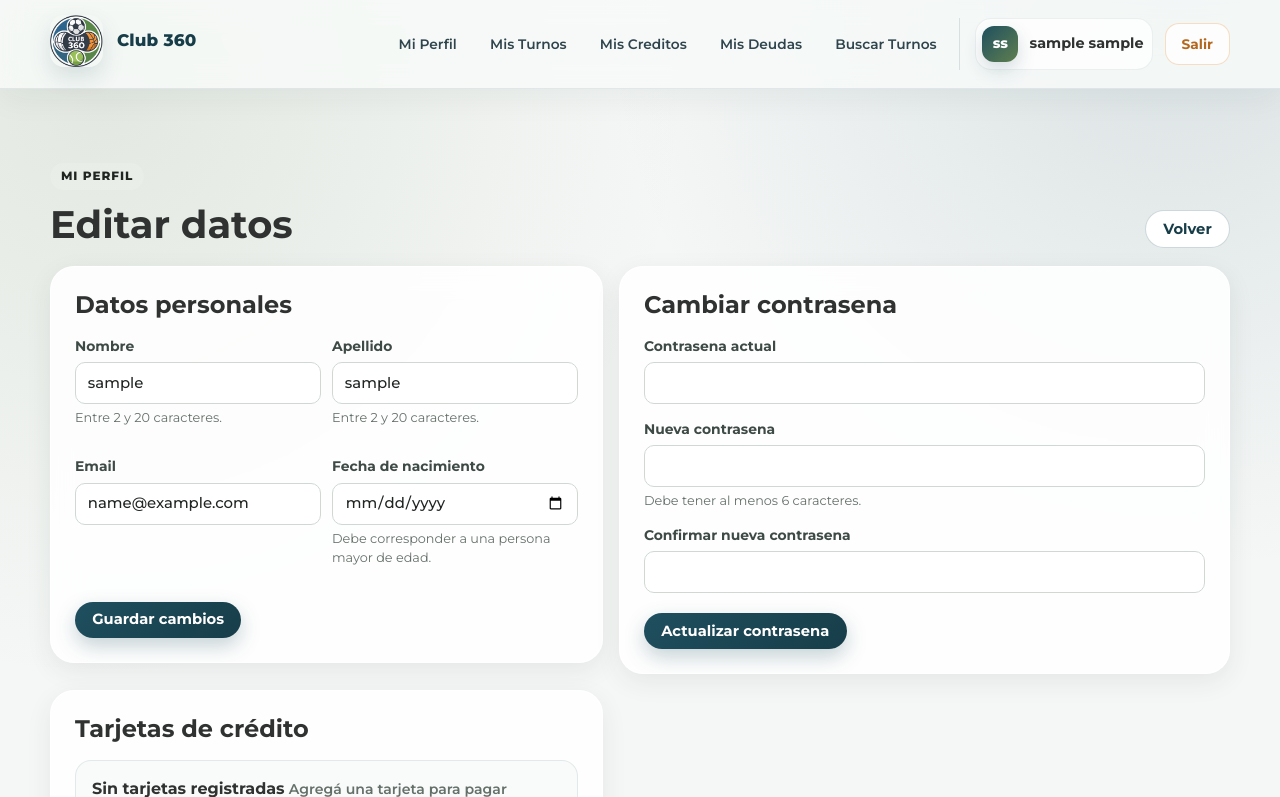
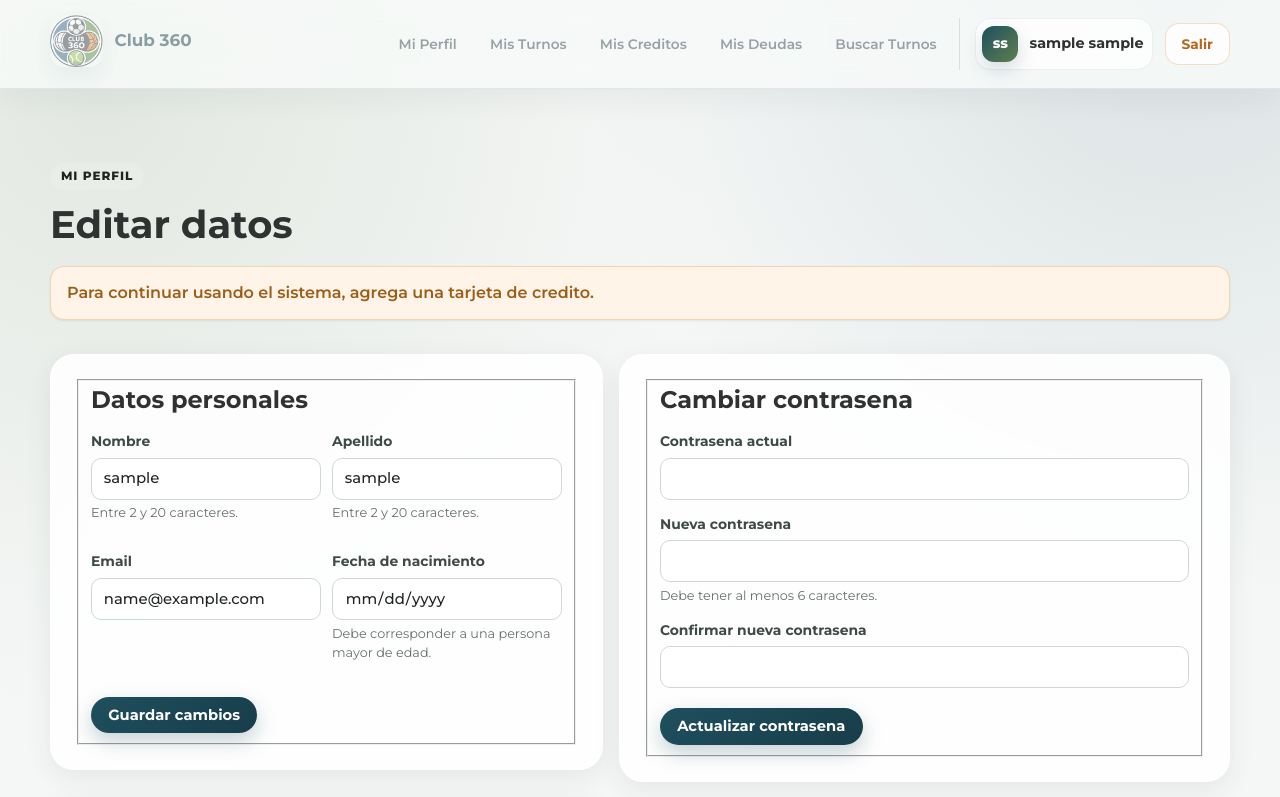
Before and after one commit to SantiTose/Club360, a Flask app: page /auth/perfil/editar in a window 1280 px wide. Shown: the top 797 px of the page. Run offline with Flask 3, Linux system fonts and the light colour scheme; the visitor is signed in with stand-in values (Sample User, id 1); data comes from the database, SQL or seed files in the repository; data that the repository does not hold is empty.

Commit message:
lista de espera y envio de mails 1/2

```diff
--- a/statics/css/style.css
+++ b/statics/css/style.css
@@ -170,7 +170,8 @@
     min-width: 0;
 }
 
-.navbar-menu a {
+.navbar-menu a,
+.navbar-menu .nav-link-disabled {
     display: inline-flex;
     align-items: center;
     min-height: 42px;
@@ -182,6 +183,14 @@
     white-space: nowrap;
 }
 
+.navbar-brand .nav-link-disabled {
+    display: inline-flex;
+    align-items: center;
+    gap: 0.75rem;
+    color: var(--petrol-dark);
+    font-weight: 700;
+}
+
 .navbar-menu a:hover {
     background: rgba(31, 79, 95, 0.08);
 }
@@ -198,6 +207,12 @@
 .nav-link-pill-alt {
     background: rgba(31, 79, 95, 0.06);
     color: var(--petrol-dark);
+}
+
+.nav-link-disabled {
+    cursor: not-allowed;
+    opacity: 0.48;
+    pointer-events: none;
 }
 
 .user-menu {
--- a/templates/auth/editar_perfil.html
+++ b/templates/auth/editar_perfil.html
@@ -9,11 +9,20 @@
             <span class="dashboard-eyebrow">Mi perfil</span>
             <h1>Editar datos</h1>
         </div>
+        {% if not requiere_tarjeta %}
         <a href="{{ url_for('dashboard') }}" class="btn btn-secondary">Volver</a>
+        {% endif %}
     </div>
+
+    {% if requiere_tarjeta %}
+    <div class="alert alert-warning">
+        Para continuar usando el sistema, agrega una tarjeta de credito.
+    </div>
+    {% endif %}
 
     <div class="profile-edit-grid">
         <form method="POST" class="profile-edit-panel auth-form" novalidate>
+            {% if requiere_tarjeta %}<fieldset disabled>{% endif %}
             <input type="hidden" name="action" value="perfil">
             <h2>Datos personales</h2>
 
@@ -93,9 +102,11 @@
             <div class="button-group">
                 <button type="submit" class="btn btn-primary">Guardar cambios</button>
             </div>
+            {% if requiere_tarjeta %}</fieldset>{% endif %}
         </form>
 
         <form method="POST" class="profile-edit-panel auth-form" novalidate>
+            {% if requiere_tarjeta %}<fieldset disabled>{% endif %}
             <input type="hidden" name="action" value="cambiar_password">
             <h2>Cambiar contrasena</h2>
 
@@ -154,6 +165,7 @@
             <div class="button-group">
                 <button type="submit" class="btn btn-primary">Actualizar contrasena</button>
             </div>
+            {% if requiere_tarjeta %}</fieldset>{% endif %}
         </form>
 
         <div class="profile-edit-panel">
--- a/templates/base.html
+++ b/templates/base.html
@@ -8,25 +8,47 @@
     {% block extra_css %}{% endblock %}
 </head>
 <body>
+    {% set bloquear_navegacion_por_tarjeta = current_user.is_authenticated and current_user.tipo_usuario == 'cliente' and not current_user.tarjeta_credito_ultimos4 %}
     <!-- Navbar -->
     <nav class="navbar">
         <div class="container">
             <div class="navbar-brand">
+                {% if bloquear_navegacion_por_tarjeta %}
+                <span class="nav-link-disabled">
+                    <img src="{{ url_for('static', filename='images/logo.png') }}" alt="Club 360 Logo">
+                    <span>Club 360</span>
+                </span>
+                {% else %}
                 <a href="{{ url_for('index') }}">
                     <img src="{{ url_for('static', filename='images/logo.png') }}" alt="Club 360 Logo">
                     <span>Club 360</span>
                 </a>
+                {% endif %}
             </div>
             <ul class="navbar-menu">
                 {% if current_user.is_authenticated %}
+                    {% if bloquear_navegacion_por_tarjeta %}
+                    <li><span class="nav-link-pill nav-link-disabled">Mi Perfil</span></li>
+                    {% else %}
                     <li><a href="{{ url_for('dashboard') }}" class="nav-link-pill">Mi Perfil</a></li>
+                    {% endif %}
                     {% if current_user.tipo_usuario == 'cliente' %}
+                    {% if bloquear_navegacion_por_tarjeta %}
+                    <li><span class="nav-link-pill nav-link-disabled">Mis Turnos</span></li>
+                    <li><span class="nav-link-pill nav-link-disabled">Mis Creditos</span></li>
+                    <li><span class="nav-link-pill nav-link-disabled">Mis Deudas</span></li>
+                    {% else %}
                     <li><a href="{{ url_for('turnos.mis_turnos') }}" class="nav-link-pill">Mis Turnos</a></li>
                     <li><a href="{{ url_for('mis_creditos') }}" class="nav-link-pill">Mis Creditos</a></li>
                     <li><a href="{{ url_for('turnos.mis_deudas') }}" class="nav-link-pill">Mis Deudas</a></li>
                     {% endif %}
+                    {% endif %}
                     {% if current_user.tipo_usuario == 'cliente' %}
+                    {% if bloquear_navegacion_por_tarjeta %}
+                    <li><span class="nav-link-pill nav-link-disabled">Buscar Turnos</span></li>
+                    {% else %}
                     <li><a href="{{ url_for('turnos.ver_turnos_disponibles') }}" class="nav-link-pill">Buscar Turnos</a></li>
+                    {% endif %}
                     {% elif current_user.tipo_usuario == 'empleado' %}
                     <li><a href="{{ url_for('turnos.buscar_turnos_cliente_empleado') }}" class="nav-link-pill">Buscar Turnos</a></li>
                     <li><a href="{{ url_for('turnos.ver_turnos_disponibles') }}" class="nav-link-pill nav-link-pill-alt">Gestionar Turnos</a></li>
--- a/website/auth/routes.py
+++ b/website/auth/routes.py
@@ -149,6 +149,21 @@
     )
 
 
+def _cliente_tiene_tarjeta(usuario):
+    if usuario.tipo_usuario != TipoUsuario.CLIENTE:
+        return True
+
+    tiene_tarjeta = TarjetaCredito.query.filter_by(usuario_id=usuario.id).first() is not None
+    if tiene_tarjeta:
+        return True
+
+    return bool(
+        usuario.tarjeta_credito_marca
+        and usuario.tarjeta_credito_ultimos4
+        and usuario.tarjeta_credito_vencimiento
+    )
+
+
 def _sincronizar_tarjeta_principal(usuario):
     principal = (
         TarjetaCredito.query
@@ -198,6 +213,7 @@
 
 def _render_editar_perfil(field_errors=None, form_data=None):
     fecha_formateada = current_user.fecha_nacimiento.isoformat() if current_user.fecha_nacimiento else ''
+    tarjetas = _tarjetas_del_cliente(current_user)
     return render_template(
         'auth/editar_perfil.html',
         field_errors=field_errors or {},
@@ -207,7 +223,8 @@
             'email': current_user.email,
             'fecha_nacimiento': fecha_formateada,
         },
-        tarjetas=_tarjetas_del_cliente(current_user),
+        tarjetas=tarjetas,
+        requiere_tarjeta=not tarjetas,
     )
 
 
@@ -358,6 +375,8 @@
 
         if usuario and check_password_hash(usuario.password, password):
             login_user(usuario, remember=bool(remember))
+            if usuario.tipo_usuario == TipoUsuario.CLIENTE and not _cliente_tiene_tarjeta(usuario):
+                return redirect(url_for('auth.editar_perfil'))
             if usuario.requiere_cambio_password and usuario.tipo_usuario == TipoUsuario.CLIENTE:
                 flash('Ingresaste con una contrasena temporal. Cambiala desde Editar perfil para continuar.', 'warning')
                 return redirect(url_for('auth.editar_perfil'))
@@ -384,13 +403,21 @@
 
 
 @auth_bp.before_app_request
-def requerir_cambio_password_temporal_cliente():
+def requerir_perfil_completo_cliente():
     if not current_user.is_authenticated:
         return None
-    if current_user.tipo_usuario != TipoUsuario.CLIENTE or not current_user.requiere_cambio_password:
+    if current_user.tipo_usuario != TipoUsuario.CLIENTE:
         return None
 
     endpoints_permitidos = {'auth.editar_perfil', 'auth.logout', 'static'}
+    if not _cliente_tiene_tarjeta(current_user):
+        if request.endpoint not in endpoints_permitidos:
+            return redirect(url_for('auth.editar_perfil'))
+        return None
+
+    if not current_user.requiere_cambio_password:
+        return None
+
     if request.endpoint not in endpoints_permitidos:
         flash('Para continuar, cambia tu contrasena temporal desde Editar perfil.', 'warning')
         return redirect(url_for('auth.editar_perfil'))
@@ -408,8 +435,13 @@
 
     if request.method == 'POST':
         action = request.form.get('action', 'perfil')
+        tarjeta_obligatoria_pendiente = not _cliente_tiene_tarjeta(current_user)
 
-        if current_user.requiere_cambio_password and action != 'cambiar_password':
+        if tarjeta_obligatoria_pendiente and action != 'agregar_tarjeta':
+            flash('Primero tenes que agregar una tarjeta de credito para continuar.', 'warning')
+            return redirect(url_for('auth.editar_perfil'))
+
+        if current_user.requiere_cambio_password and action != 'cambiar_password' and not tarjeta_obligatoria_pendiente:
             flash('Primero tenes que cambiar tu contrasena temporal.', 'warning')
             return redirect(url_for('auth.editar_perfil'))
 
@@ -612,9 +644,6 @@
         apellido = request.form.get('apellido', '').strip()
         dni = request.form.get('dni', '').strip()
         fecha_nacimiento_raw = request.form.get('fecha_nacimiento', '').strip()
-        tarjeta_credito_raw = request.form.get('tarjeta_credito', '').strip()
-        tarjeta_vencimiento_raw = request.form.get('tarjeta_vencimiento', '').strip()
-        tarjeta_cvv_raw = request.form.get('tarjeta_cvv', '').strip()
         email = request.form.get('email', '').strip().lower()
         tipo_usuario = request.form.get('tipo_usuario', TipoUsuario.CLIENTE)
 
@@ -635,19 +664,6 @@
         if not email or not re.match(r'^[^\s@]+@[^\s@]+\.[^\s@]+$', email):
             field_errors['email'] = 'El email no es válido'
 
-        tarjeta_marca, tarjeta_ultimos4, error_tarjeta = (None, None, None)
-        tarjeta_vencimiento = None
-        if tipo_usuario == TipoUsuario.CLIENTE:
-            tarjeta_marca, tarjeta_ultimos4, error_tarjeta = _normalizar_datos_tarjeta_credito(
-                tarjeta_credito_raw,
-                tarjeta_vencimiento_raw,
-                tarjeta_cvv_raw,
-            )
-            if error_tarjeta:
-                field_errors['tarjeta_credito'] = error_tarjeta
-            else:
-                tarjeta_vencimiento = _parsear_vencimiento_tarjeta(tarjeta_vencimiento_raw)
-
         tipos_permitidos = {TipoUsuario.CLIENTE}
         if _es_admin(current_user):
             tipos_permitidos.update({TipoUsuario.EMPLEADO, TipoUsuario.ADMINISTRADOR})
@@ -665,8 +681,6 @@
                     'apellido': apellido,
                     'dni': dni,
                     'fecha_nacimiento': fecha_nacimiento_raw,
-                    'tarjeta_credito': tarjeta_credito_raw,
-                    'tarjeta_vencimiento': tarjeta_vencimiento_raw,
                     'email': email,
                     'tipo_usuario': tipo_usuario,
                 },
@@ -681,9 +695,9 @@
             dni=dni,
             fecha_nacimiento=fecha_nacimiento,
             autorizacion_menor=False,
-            tarjeta_credito_marca=tarjeta_marca,
-            tarjeta_credito_ultimos4=tarjeta_ultimos4,
-            tarjeta_credito_vencimiento=tarjeta_vencimiento,
+            tarjeta_credito_marca=None,
+            tarjeta_credito_ultimos4=None,
+            tarjeta_credito_vencimiento=None,
             tarjeta_credito_saldo=100000.0 if tipo_usuario == TipoUsuario.CLIENTE else 0.0,
             email=email,
             password=generate_password_hash(password_temporal),
@@ -692,16 +706,6 @@
             requiere_cambio_password=True,
         )
         db.session.add(nuevo_usuario)
-        db.session.flush()
-        if tipo_usuario == TipoUsuario.CLIENTE:
-            db.session.add(TarjetaCredito(
-                usuario_id=nuevo_usuario.id,
-                marca=tarjeta_marca,
-                ultimos4=tarjeta_ultimos4,
-                vencimiento=tarjeta_vencimiento,
-                saldo=100000.0,
-                es_principal=True,
-            ))
         db.session.commit()
 
         base_dir = os.path.abspath(os.path.join(os.path.dirname(__file__), '..', '..'))
--- a/website/models.py
+++ b/website/models.py
@@ -120,6 +120,9 @@
     tipo_clase = db.Column(db.String(20), nullable=False, default=TipoClase.NO_ABONADA)
     posicion = db.Column(db.Integer, nullable=False)
     fecha_registro = db.Column(db.DateTime, default=datetime.utcnow)
+    estado = db.Column(db.String(20), nullable=False, default='esperando')
+    fecha_notificacion = db.Column(db.DateTime)
+    tipo_cupo_liberado = db.Column(db.String(20))
 
     turno = db.relationship('Turno', backref='listas_espera')
 
--- a/website/turnos/routes.py
+++ b/website/turnos/routes.py
@@ -32,6 +32,8 @@
 HORA_CIERRE = 22
 HORAS_DISPONIBLES = list(range(HORA_APERTURA, HORA_CIERRE))
 TIPO_LISTA_GENERAL = 'general'
+ESTADO_ESPERA_ESPERANDO = 'esperando'
+ESTADO_ESPERA_NOTIFICADO = 'notificado'
 DIAS_SEMANA = ['lunes', 'martes', 'miércoles', 'jueves', 'viernes', 'sábado', 'domingo']
 DIAS_SEMANA_CREACION = list(enumerate(DIAS_SEMANA[:6]))
 FERIADOS_FIJOS_MM_DD = {
@@ -504,31 +506,51 @@
 
 
 def _obtener_siguiente_lista_espera(turno, tipo_clase=None):
-    query = ListaEspera.query.filter_by(turno_id=turno.id)
+    query = ListaEspera.query.filter_by(turno_id=turno.id, estado=ESTADO_ESPERA_ESPERANDO)
     if tipo_clase:
         query = query.filter_by(tipo_clase=tipo_clase)
     return query.order_by(ListaEspera.posicion.asc(), ListaEspera.fecha_registro.asc()).first()
 
 
+def _obtener_siguiente_lista_espera_para_cupo(turno, tipo_cupo_liberado):
+    if ListaEspera.query.filter_by(turno_id=turno.id, estado=ESTADO_ESPERA_NOTIFICADO).first():
+        return None
+
+    if tipo_cupo_liberado == TipoClase.ABONADA:
+        siguiente = _obtener_siguiente_lista_espera(turno, tipo_clase=TipoClase.ABONADA)
+        if siguiente:
+            return siguiente
+        return _obtener_siguiente_lista_espera(turno, tipo_clase=TipoClase.NO_ABONADA)
+
+    return (
+        ListaEspera.query
+        .filter_by(turno_id=turno.id, estado=ESTADO_ESPERA_ESPERANDO)
+        .order_by(ListaEspera.fecha_registro.asc(), ListaEspera.posicion.asc())
+        .first()
+    )
+
+
 def _recalcular_posiciones_lista(turno_id):
-    pendientes = (
-        ListaEspera.query
-        .filter_by(turno_id=turno_id)
-        .order_by(ListaEspera.posicion.asc(), ListaEspera.fecha_registro.asc())
-        .all()
-    )
-    for index, item in enumerate(pendientes, start=1):
-        item.posicion = index
+    for tipo_clase in (TipoClase.ABONADA, TipoClase.NO_ABONADA):
+        pendientes = (
+            ListaEspera.query
+            .filter_by(turno_id=turno_id, tipo_clase=tipo_clase)
+            .order_by(ListaEspera.fecha_registro.asc(), ListaEspera.id.asc())
+            .all()
+        )
+        for index, item in enumerate(pendientes, start=1):
+            item.posicion = index
 
 
 def _agregar_a_lista_espera(turno, usuario_id, tipo_clase):
-    posicion = ListaEspera.query.filter_by(turno_id=turno.id).count() + 1
+    posicion = ListaEspera.query.filter_by(turno_id=turno.id, tipo_clase=tipo_clase).count() + 1
     db.session.add(ListaEspera(
         usuario_id=usuario_id,
         turno_id=turno.id,
         tipo_lista=TIPO_LISTA_GENERAL,
         tipo_clase=tipo_clase,
         posicion=posicion,
+        estado=ESTADO_ESPERA_ESPERANDO,
     ))
 
 
```
Also changed, not shown: init_db.py (+17 -2 lines), templates/auth/crear_usuario.html (+1 -26 lines), tests/test_reset_password_flow.py (+77 -1 lines), website/__init__.py (+32 -2 lines).
